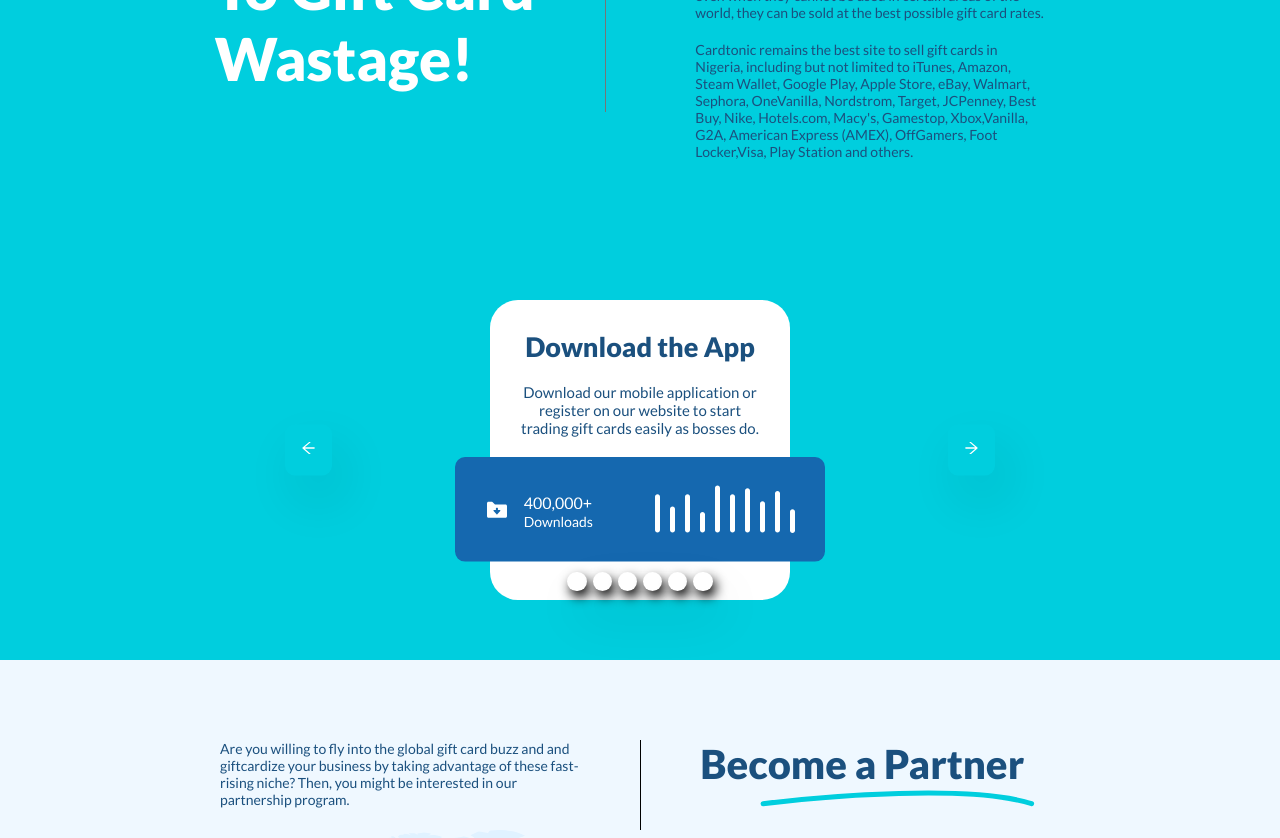
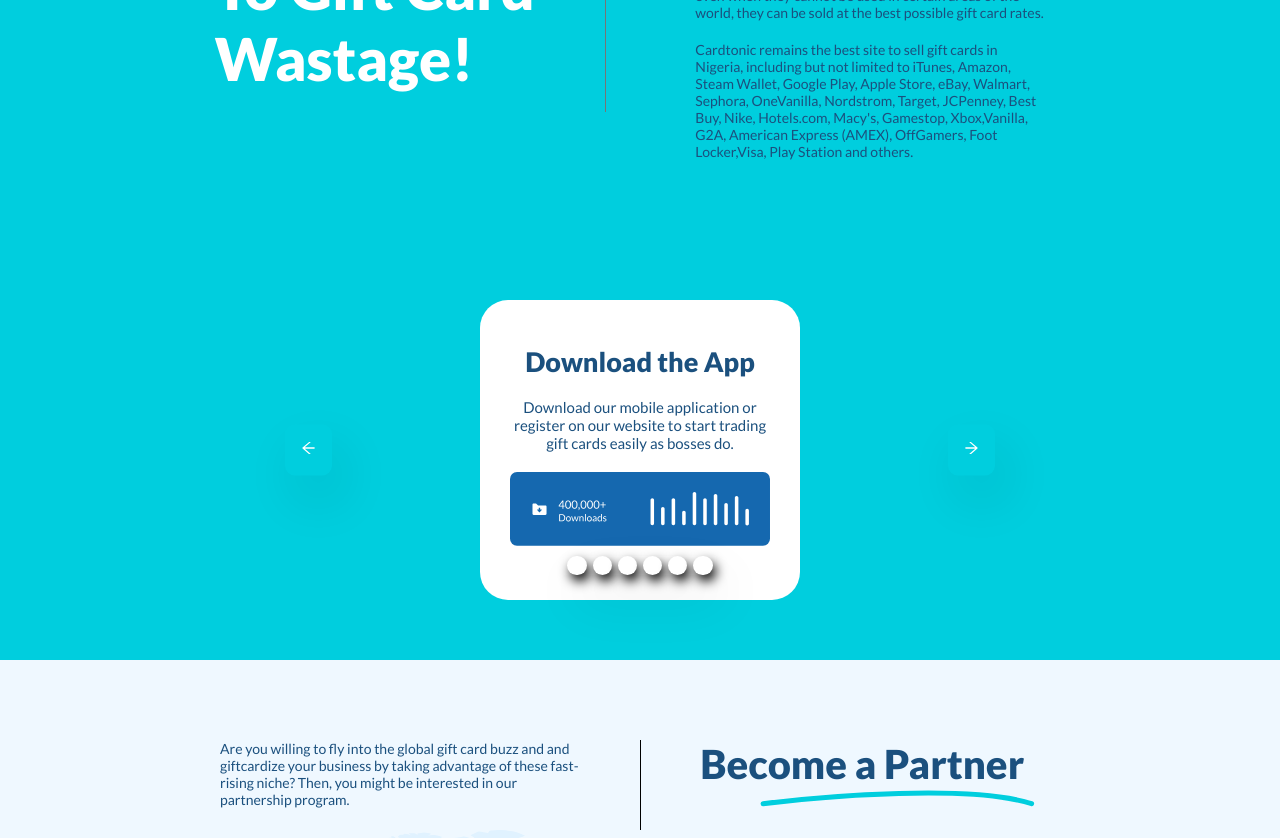
Before and after one commit to Olukayode08/Cardtonic-landing-page, a React (Create React App) app: page / in a window 1280 px wide. Shown: the part 1487-2325 px from the top of the page. Built offline with nearby package versions, Linux system fonts and the light colour scheme.

Commit message:
Image width

```diff
--- a/src/index.css
+++ b/src/index.css
@@ -497,7 +497,7 @@
   justify-content: center;
   background: #fff;
   color: #1b507e;
-  width: 300px;
+  width: 320px;
   height: 300px;
   padding: 20px;
   border-radius: 28px;
@@ -520,6 +520,7 @@
   align-items: center;
   justify-content: center;
   padding: 10px;
+  width: 100%;
 }
 
 .next-btn{
```
